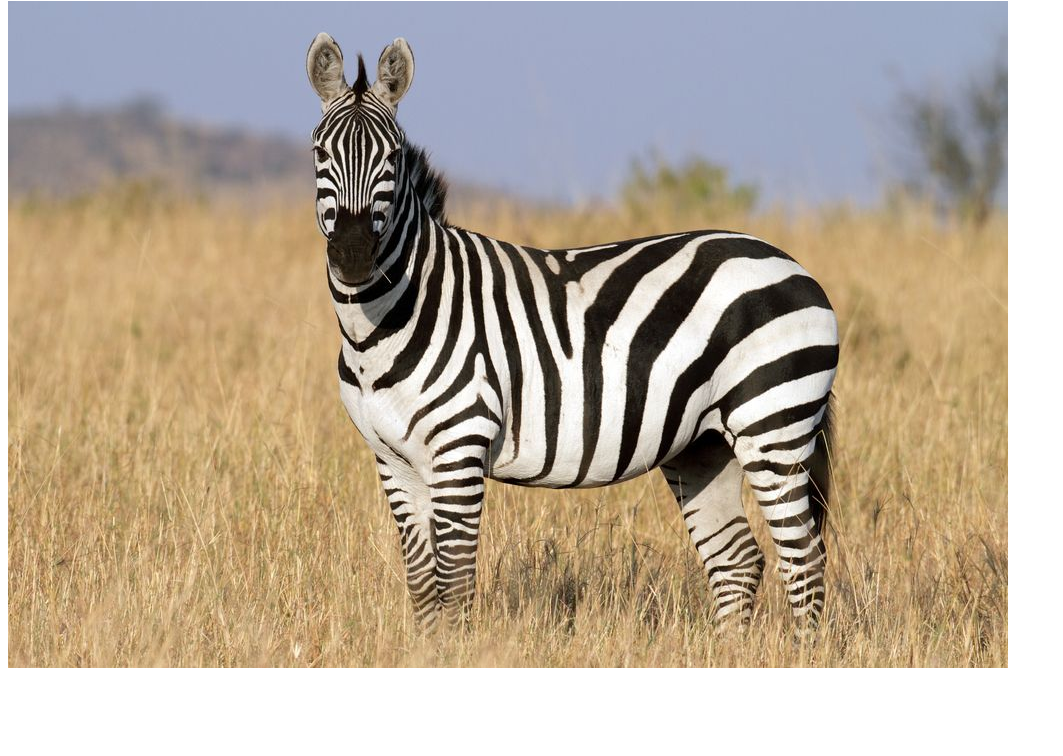
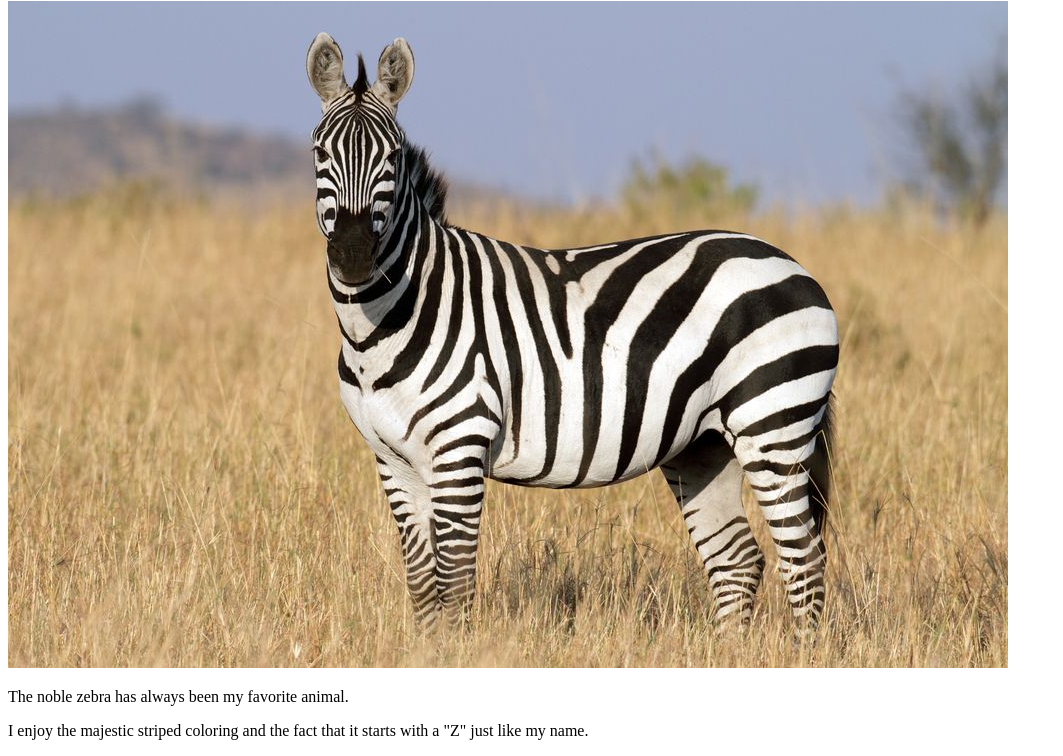
Before and after one commit to outoftune266/favorite-animal, a plain HTML site: page index.html in a window 1280 px wide. Shown: the part 79-835 px from the top of the page, without its empty margins (0-1063 px from the left). Before the commit the page ends 800 px from the top, so only its background shows below. Drawn offline with Linux system fonts and the light colour scheme.

Commit message:
added more content to index.html

```diff
--- a/index.html
+++ b/index.html
@@ -8,6 +8,8 @@
 <body>
     <h1>Zebra</h1>
     <img src="assets/zebra.jpg" alt="What a great looking Zebra!">
+    <p>The noble zebra has always been my favorite animal.</p>
 
+    <p>I enjoy the majestic striped coloring and the fact that it starts with a "Z" just like my name.</p>
 </body>
 </html>
```
